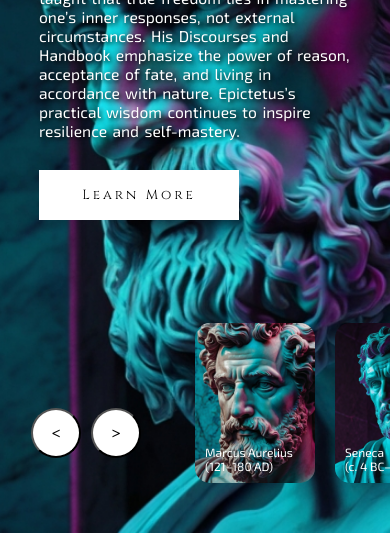
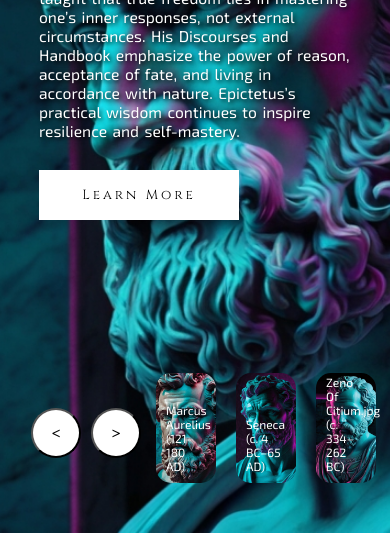
Before and after one commit to Kherset/Philosophers_Slider, a plain HTML site: page index.html in a window 390 px wide. Shown: the part 311-844 px from the top of the page. Drawn offline with Linux system fonts and the light colour scheme.

Commit message:
Responsive add

```diff
--- a/style.css
+++ b/style.css
@@ -156,7 +156,7 @@ header a {
   bottom: 50px;
   display: flex;
   gap: 20px;
-  left: 50%;
+  right: 50px;
   position: absolute;
   width: max-content;
   z-index: 100;
@@ -347,12 +347,31 @@ header a {
 }
 
 /* Responsive */
-@media screen and (max-width: 678px) {
+@media screen and (max-width: 780px) {
   .carousel .list .item .content {
     padding-right: 0;
   }
 
+  .thumbnail {
+    left: 30%;
+  }
+
+  .thumbnail .item {
+    height: 140px;
+    width: 100px;
+  }
+}
+
+@media screen and (max-width: 678px) {
   .carousel .list .item .content .title {
     font-size: 30px;
   }
+  .thumbnail {
+    left: 40%;
+  }
+
+  .thumbnail .item {
+    height: 110px;
+    width: 60px;
+  }
 }
```
